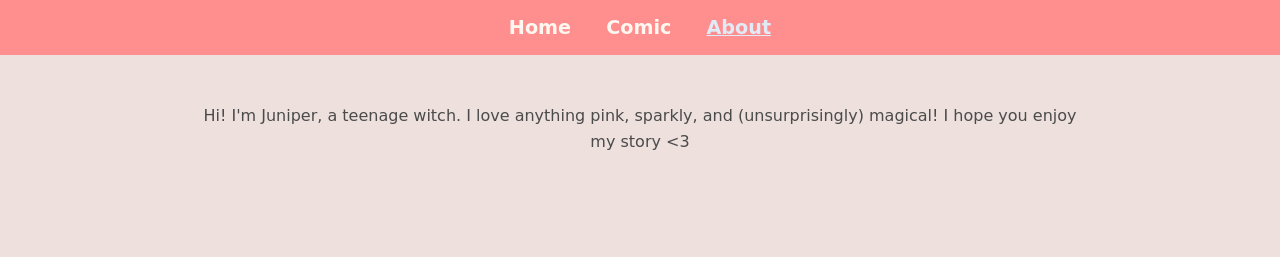
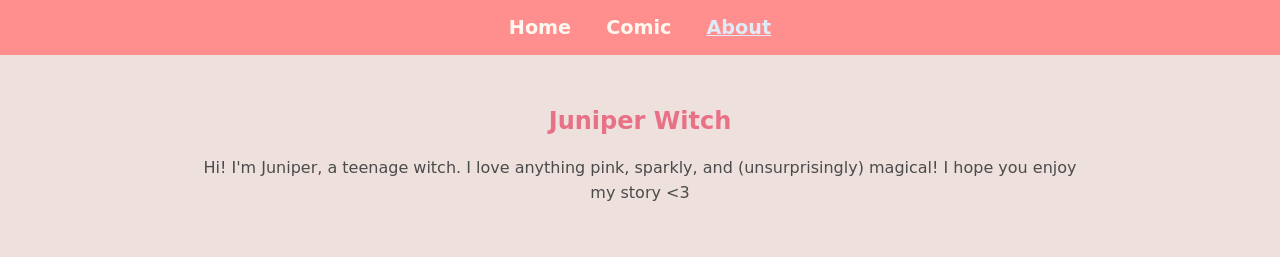
Before and after one commit to jemh-05/The_Miraculous_Misadventures_of_Juniper_Witch, a plain HTML site: page about.html in a window 1280 px wide. Drawn offline with Linux system fonts and the light colour scheme; a web font is replaced by a local one.

Commit message:
Update about.html

```diff
--- a/about.html
+++ b/about.html
@@ -21,6 +21,7 @@
     <a href="about.html" class="active">About</a>
   </nav>
   <main class="about-page">
+      <h2>Juniper Witch</h2>
     <p>Hi! I'm Juniper, a teenage witch. I love anything pink, sparkly, and (unsurprisingly) magical! I hope you enjoy my story <3 </p>
   </main>
 </body>
```
